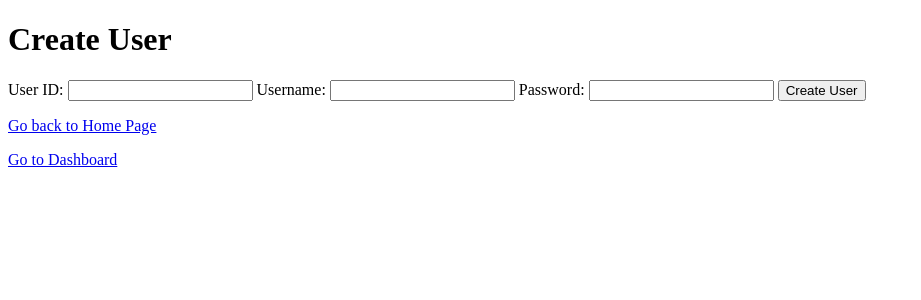
After one commit to M-e-r-c-y/Relational-Database-and-Application, a Flask app: page /create_user in a window 1280 px wide. The commit adds this page. Shown: the top 300 px of the page, without its empty margins (0-921 px from the left). Run offline with Flask 3, Linux system fonts and the light colour scheme.

Commit message:
Create user, dashboard, and logout

```diff
--- a/app.py
+++ b/app.py
@@ -1,15 +1,35 @@
 # app.py
 
-from flask import Flask, render_template, request, jsonify
+from flask import Flask, render_template, request, jsonify, redirect, url_for
+from flask_login import LoginManager, UserMixin, login_user, login_required, logout_user, current_user
 import pymysql
 
+
 app = Flask(__name__)
+
+app.config['SECRET_KEY'] = 'your_secret_key'  # Change this to a random secret key
+
+login_manager = LoginManager(app)
+login_manager.login_view = 'login'
+
+class User(UserMixin):
+    def __init__(self, user_id, username, password):
+        self.id = user_id
+        self.username = username
+        self.password = password
+
+# Dummy user data for demonstration purposes (replace this with your own user authentication logic)
+users = {'1': User('1', 'user1', 'password1')}
+
+@login_manager.user_loader
+def load_user(user_id):
+    return users.get(user_id)
 
 # Configure MySQL
 db = pymysql.connect(host='localhost',
                      user='root',
                      password='insert your own mysql password here!!!',
-                     #password = '',
+                     #password = '!',
                      db='MAMS',
                      charset='utf8mb4',
                      cursorclass=pymysql.cursors.DictCursor)
@@ -23,6 +43,25 @@ def home():
 @app.route('/login')
 def login():
     return render_template('login.html')
+
+@app.route('/login', methods=['POST'])
+def login_post():
+    user_id = request.form.get('user_id')  # Replace 'user_id' with the actual name of your login form field
+    password = request.form.get('password')
+    print(user_id, password)
+    user = users.get(user_id)
+    print(user)
+
+    if user and password == user.password:
+        login_user(user)
+        return redirect(url_for('dashboard'))
+
+    return redirect(url_for('login'))
+
+@app.route('/dashboard')
+@login_required
+def dashboard():
+    return render_template('dashboard.html', username=current_user.username)
 
 # Create a cursor to execute SQL queries
 cursor = db.cursor()
@@ -43,6 +82,33 @@ def get_users():
         print(e)
         return jsonify({'error': 'An error occurred while fetching data'})
 
+@app.route('/logout')
+@login_required
+def logout():
+    logout_user()
+    return redirect(url_for('home'))
+
+@app.route('/create_user', methods=['GET', 'POST'])
+def create_user():
+    if request.method == 'POST':
+        # Get form data
+        user_id = request.form.get('user_id')
+        username = request.form.get('username')
+        password = request.form.get('password')
+
+        # Check if user_id is already taken
+        if user_id in users:
+            return render_template('create_user.html', error='User ID already taken')
+
+        # Create a new user
+        new_user = User(user_id, username, password)
+        users[user_id] = new_user
+        login_user(new_user)  # Automatically log in the new user
+
+        return redirect(url_for('dashboard'))
+
+    return render_template('create_user.html')
+
 
 if __name__ == '__main__':
     app.run(debug=True)
--- /dev/null
+++ b/templates/create_user.html
@@ -0,0 +1,27 @@
+<!-- templates/create_user.html -->
+<!DOCTYPE html>
+<html lang="en">
+<head>
+    <meta charset="UTF-8">
+    <meta name="viewport" content="width=device-width, initial-scale=1.0">
+    <title>Create User</title>
+</head>
+<body>
+    <h1>Create User</h1>
+    {% if error %}
+        <p style="color: red;">{{ error }}</p>
+    {% endif %}
+    <form method="post" action="{{ url_for('create_user') }}">
+        <!-- Add your user creation form fields here -->
+        <label for="user_id">User ID:</label>
+        <input type="text" id="user_id" name="user_id" required>
+        <label for="username">Username:</label>
+        <input type="text" id="username" name="username" required>
+        <label for="password">Password:</label>
+        <input type="password" id="password" name="password" required>
+        <button type="submit">Create User</button>
+    </form>
+    <p><a href="{{ url_for('home') }}">Go back to Home Page</a></p>
+    <p><a href="{{ url_for('dashboard') }}">Go to Dashboard</a></p>
+</body>
+</html>
```
Also changed, not shown: templates/dashboard.html (added, +14 -0 lines), templates/login.html (+7 -1 lines).
